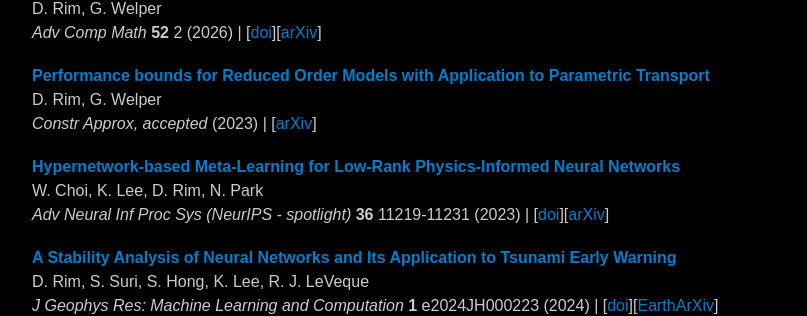
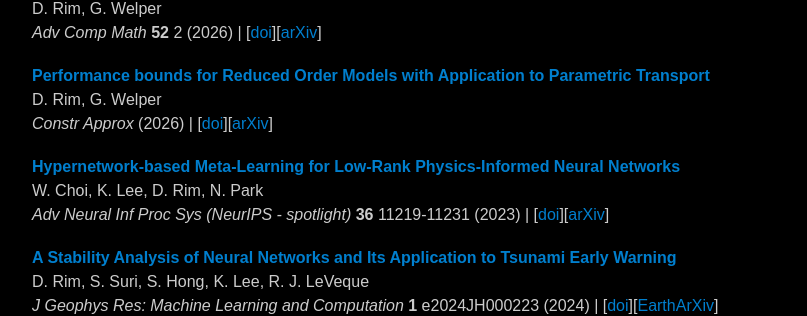
Before and after one commit to dsrim/dsrim.github.io, a Jekyll site: the page built from index.md, in a window 1280 px wide and 900 px high, scrolled down 1474 px. Shown: the part 145-461 px from the top of the window, without its empty margins (232-1039 px from the left). Built offline with Jekyll 4.4.1, drawn with Linux system fonts in a browser that asks for light colours.

Commit message:
add doi for constr approx journal

```diff
--- a/index.md
+++ b/index.md
@@ -185,9 +185,10 @@
 
     - title:    "Performance bounds for Reduced Order Models with Application to Parametric Transport"
       author:   "D. Rim, G. Welper"
-      journal:  "Constr Approx, accepted"
+      journal:  "Constr Approx"
+      doi:      "https://doi.org/10.1007/s00365-026-09784-1"
       arxiv:    "https://arxiv.org/abs/2310.14391"
-      year:     "2023"
+      year:     "2026"
 
     - title:    "Hypernetwork-based Meta-Learning for Low-Rank Physics-Informed Neural Networks"
       author:   "W. Choi, K. Lee, D. Rim, N. Park"
```
